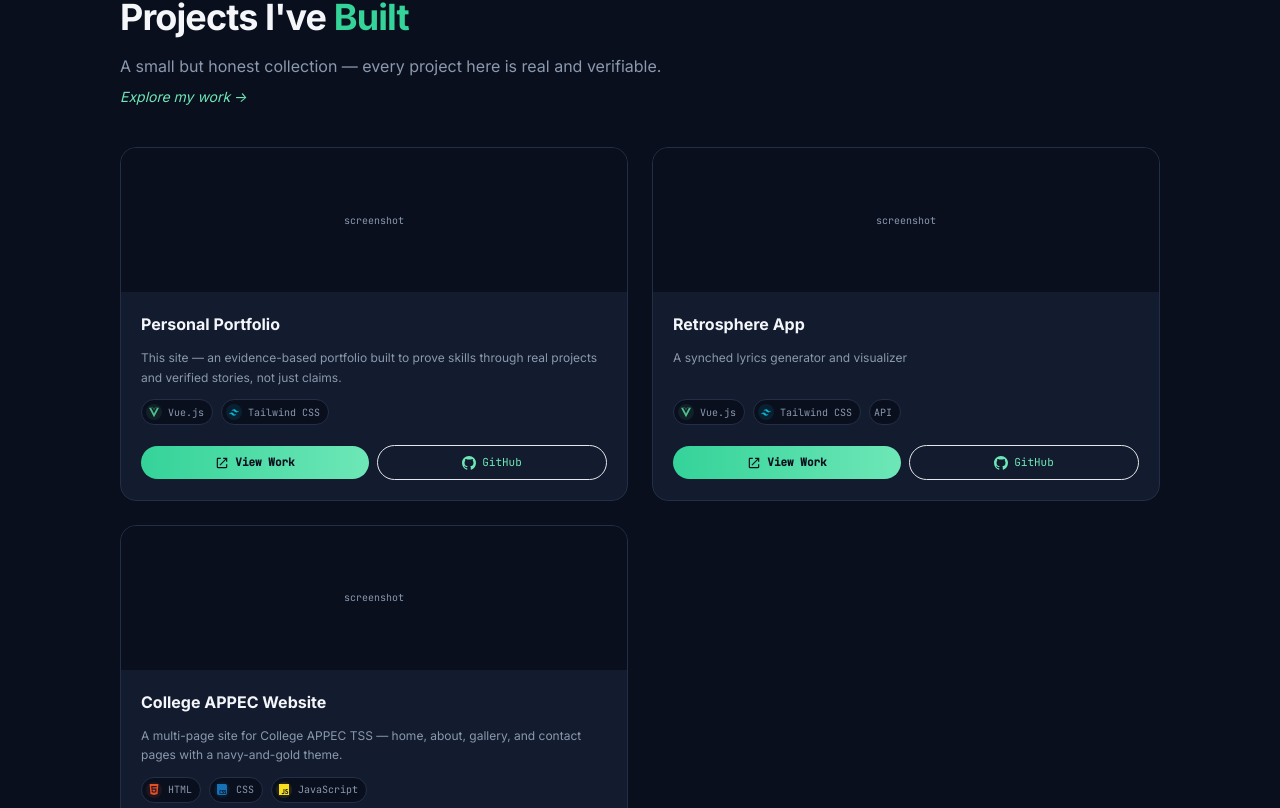
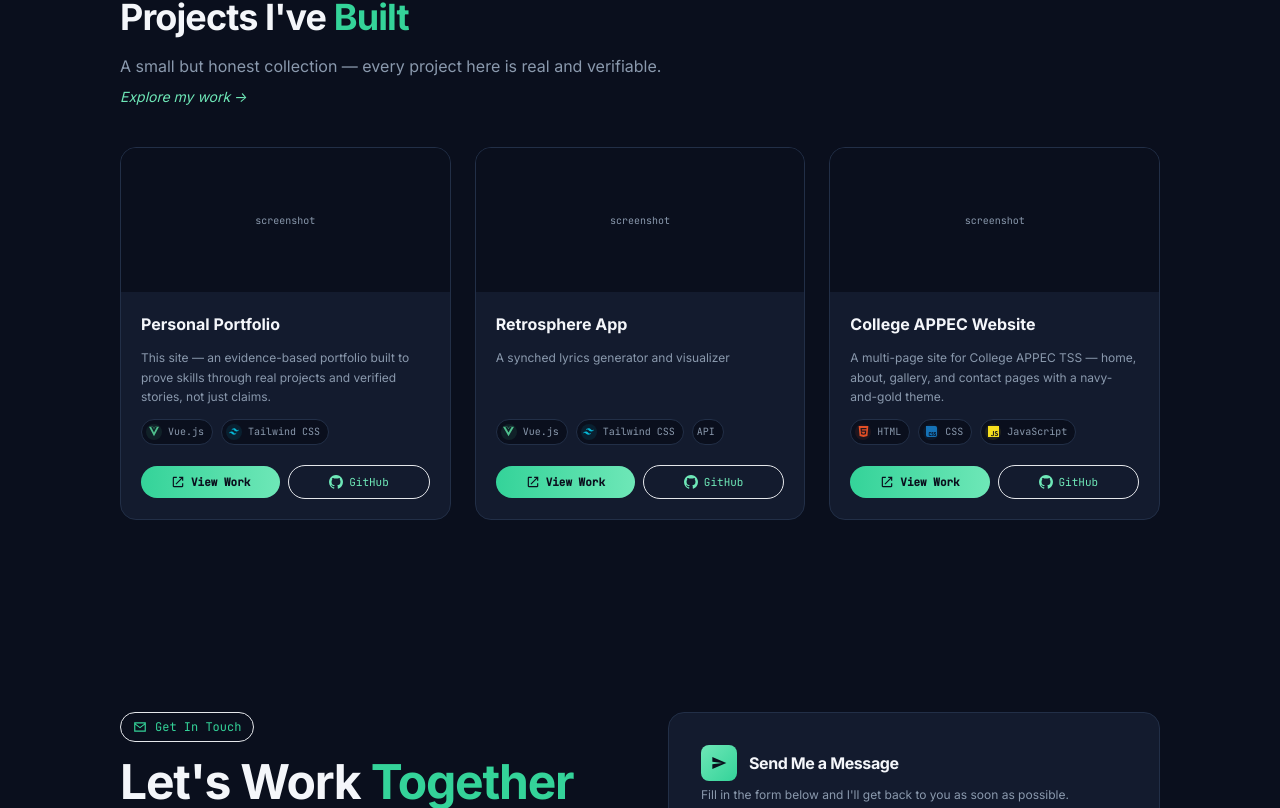
Before and after one commit to Soulscriptor111/Port, a Vue app: page / in a window 1280 px wide. Shown: the part 3372-4180 px from the top of the page. Built offline with nearby package versions, Linux system fonts and the light colour scheme.

Commit message:
Change grid class for Projects component

```diff
--- a/src/components/sections/Projects.vue
+++ b/src/components/sections/Projects.vue
@@ -18,7 +18,7 @@
     </p>
     <p class="italic text-teal text-sm mb-10">Explore my work →</p>
 
-    <div class="grid grid-cols-3 sm:grid-cols-2 gap-6">
+    <div class="grid md:grid-cols-3 sm:grid-cols-2 gap-6">
       <Card
         v-for="project in projects"
         :key="project.slug"
```
